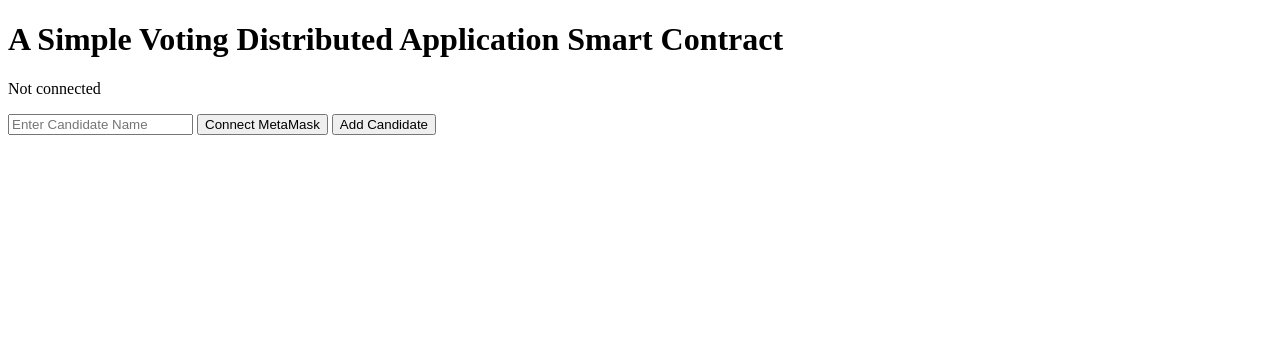
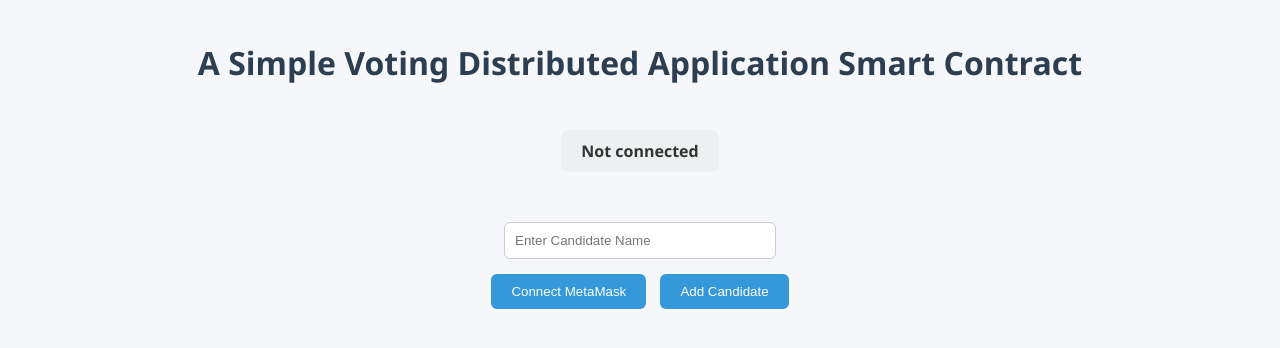
Before and after one commit to asingizwebenite/voting-dApp, a plain HTML site: page frontend/index.html in a window 1280 px wide. Drawn offline with Linux system fonts and the light colour scheme.

Commit message:
Update index.html

```diff
--- a/frontend/index.html
+++ b/frontend/index.html
@@ -4,12 +4,79 @@
   <meta charset="UTF-8" />
   <title>A Simple Voting DApp</title>
   <script src="https://cdn.jsdelivr.net/npm/web3@latest/dist/web3.min.js"></script>
+  <style>
+    body {
+      font-family: 'Segoe UI', Tahoma, Geneva, Verdana, sans-serif;
+      background: #f5f7fa;
+      margin: 0;
+      padding: 20px;
+      color: #333;
+      text-align: center;
+    }
+
+    h1 {
+      color: #2c3e50;
+      margin-bottom: 30px;
+    }
+
+    #account {
+      background-color: #ecf0f1;
+      display: inline-block;
+      padding: 10px 20px;
+      margin-bottom: 20px;
+      border-radius: 8px;
+      font-weight: bold;
+    }
+
+    ul#candidates {
+      list-style-type: none;
+      padding: 0;
+      margin: 20px auto;
+      max-width: 400px;
+    }
+
+    ul#candidates li {
+      background: #ffffff;
+      border: 1px solid #ddd;
+      padding: 12px;
+      margin-bottom: 10px;
+      border-radius: 6px;
+      box-shadow: 0 1px 3px rgba(0,0,0,0.1);
+    }
+
+    input[type="text"] {
+      padding: 10px;
+      width: 250px;
+      border: 1px solid #ccc;
+      border-radius: 6px;
+      margin: 10px 0;
+      outline: none;
+    }
+
+    button {
+      padding: 10px 20px;
+      background-color: #3498db;
+      color: white;
+      border: none;
+      border-radius: 6px;
+      cursor: pointer;
+      margin: 5px;
+      transition: background-color 0.3s ease;
+    }
+
+    button:hover {
+      background-color: #2980b9;
+    }
+  </style>
 </head>
 <body>
   <h1>A Simple Voting Distributed Application Smart Contract</h1>
   <p id="account">Not connected</p>
+
   <ul id="candidates"></ul>
+
   <input type="text" placeholder="Enter Candidate Name" id="candidateInput" />
+  <br />
   <button onclick="connectMetaMask()">Connect MetaMask</button>
   <button onclick="addCandidate()">Add Candidate</button>
 
```
